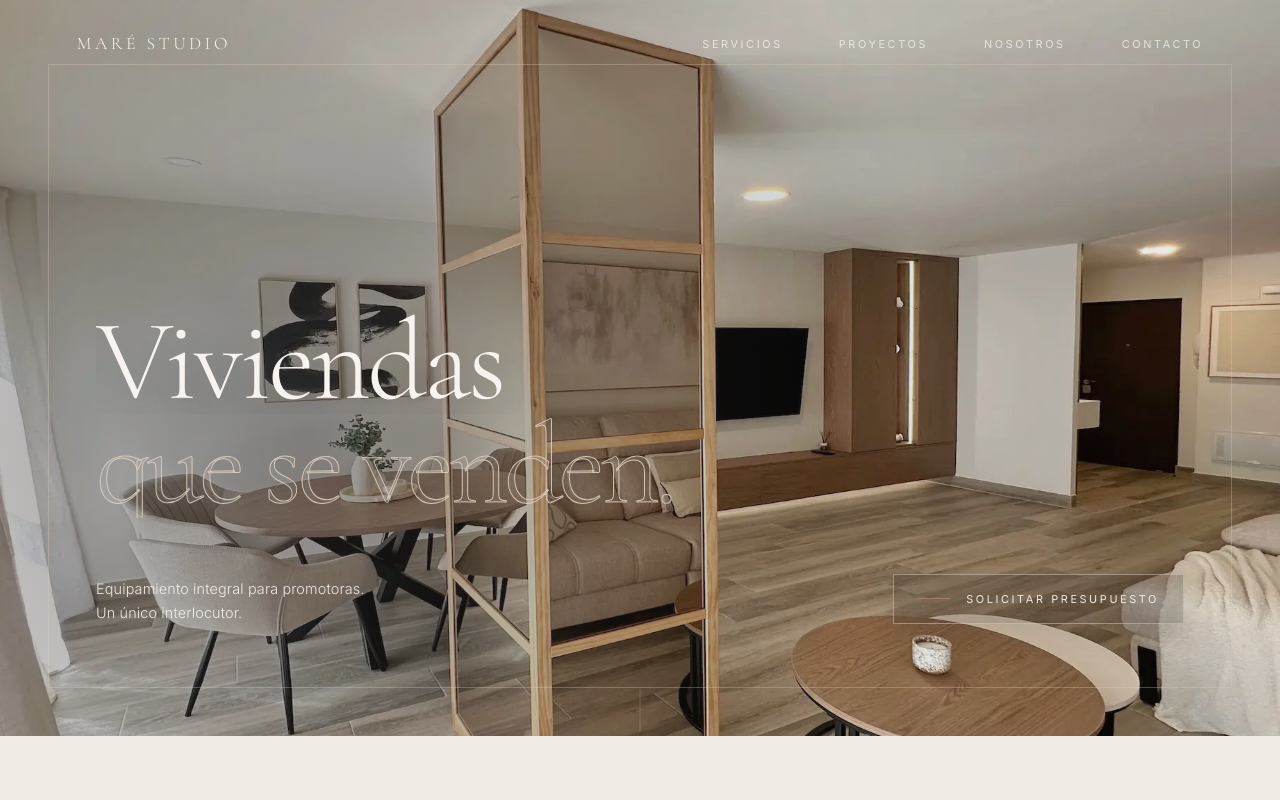
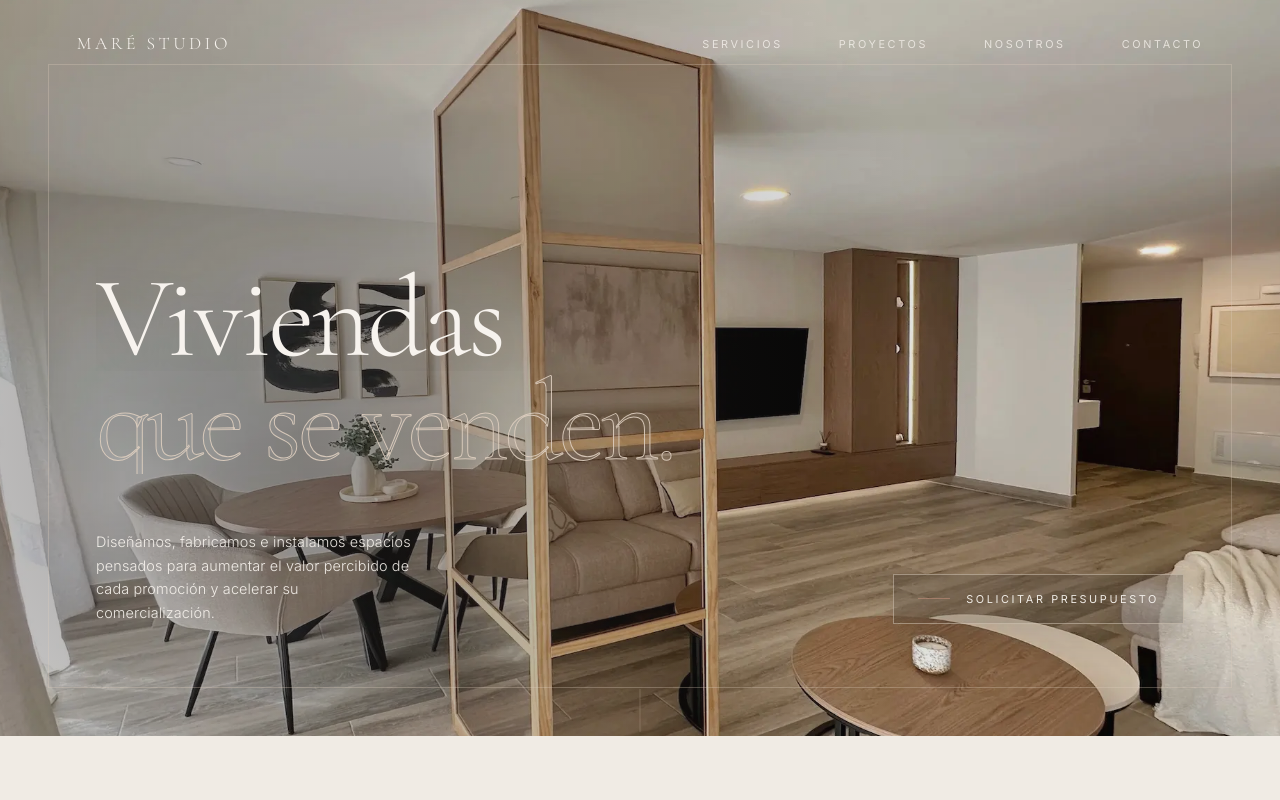
Before and after one commit to vandeson2/mare_studio, a Next.js app: page / in a window 1280 px wide. Shown: the top 800 px of the page. Built offline with nearby package versions, Linux system fonts and the light colour scheme.

Commit message:
Actualización de texto del hero

```diff
--- a/src/components/sections/Contacto.tsx
+++ b/src/components/sections/Contacto.tsx
@@ -199,7 +199,7 @@ export default function Contacto() {
                   />
                 </div>
 
-                {/* Submit — texto puro, sin forma */}
+                {/* Submit  */}
                 <Button
                   type="submit"
                   variant="outlineLight"
--- a/src/components/sections/Hero.tsx
+++ b/src/components/sections/Hero.tsx
@@ -124,8 +124,9 @@ export default function Hero() {
               className="font-sans text-brand-cream/92 leading-relaxed leading-[1.65] font-light max-w-[22rem] sm:max-w-xs"
               style={{ fontSize: 'clamp(0.78rem, 1.8vw, 0.9rem)', letterSpacing: '0.01em',textShadow: '0 8px 26px rgba(47,42,40,0.24)', }}
             >
-              Equipamiento integral para promotoras.<br />
-              Un único interlocutor.
+             {/*  Equipamiento integral para promotoras.<br />
+              Un único interlocutor.*/}
+              Diseñamos, fabricamos e instalamos espacios pensados para aumentar el valor percibido de cada promoción y acelerar su comercialización.
             </p>
             {/* CTA */}
             <Button href="/contacto">
```
